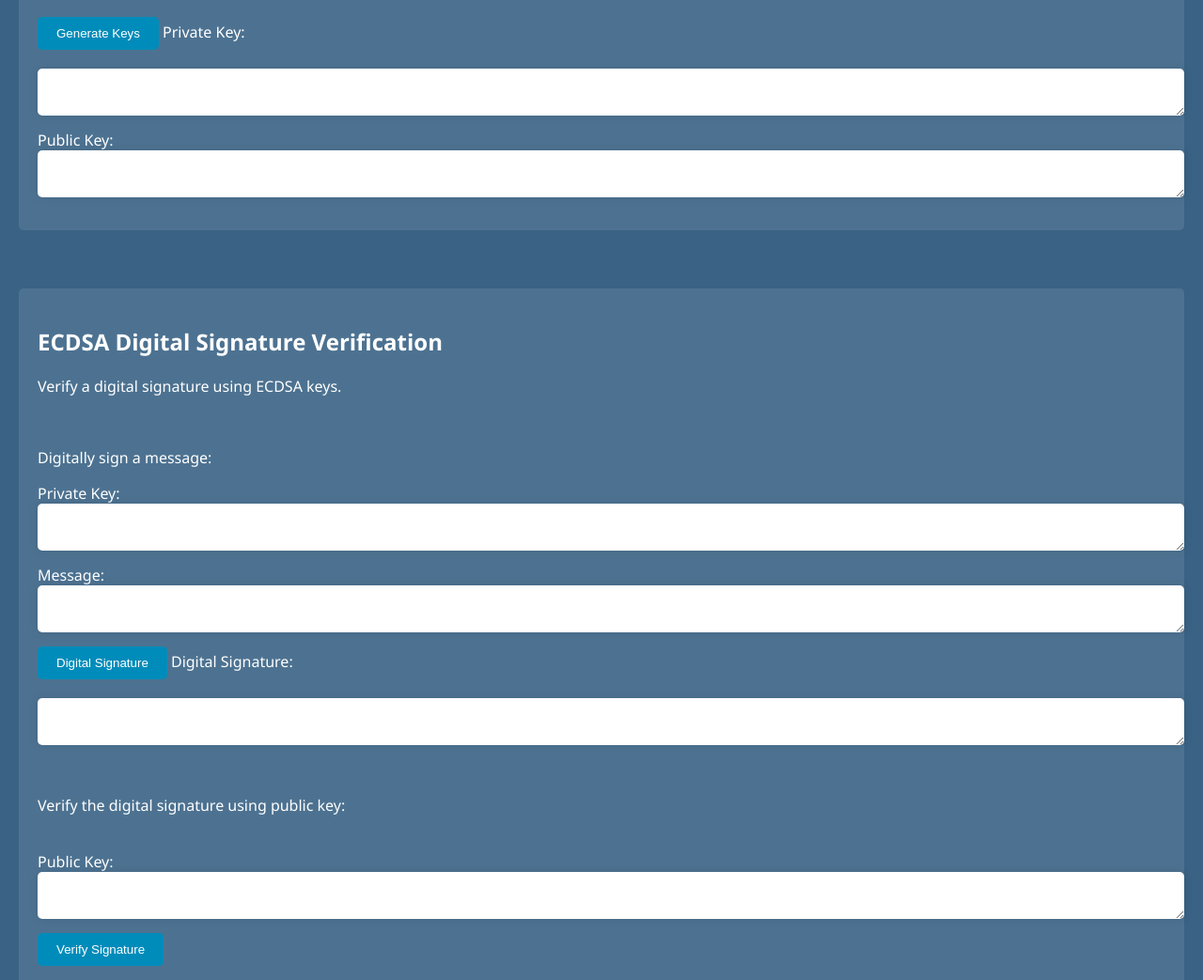
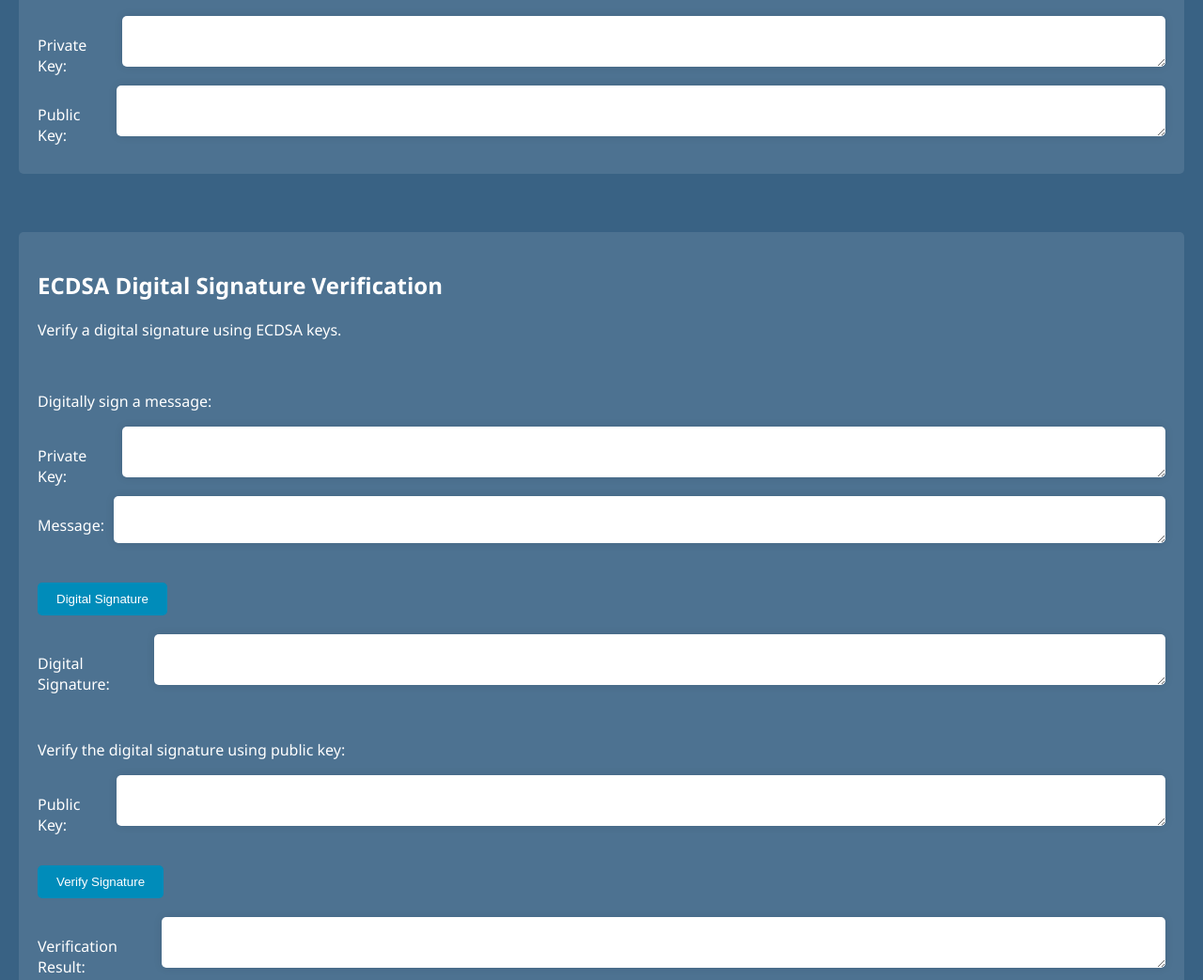
Before and after one commit to SHayati/SHayati.github.io, a plain HTML site: page crypto/index.html in a window 1280 px wide. Shown: the part 685-1728 px from the top of the page at 94% size. Drawn offline with nearby package versions, Linux system fonts and the light colour scheme.

Commit message:
Better styling

```diff
--- a/crypto/assets/css/style.css
+++ b/crypto/assets/css/style.css
@@ -2,6 +2,22 @@ body {
     margin: 20px;
     font-family: 'Segoe UI','Roboto', 'Open Sans', sans-serif, Tahoma, Geneva, Verdana;
 }
+
+label {
+    display: block;
+    margin-top: 20px;
+}
+
+.input-group {
+    display: flex;
+    justify-content: space-between;
+    margin-bottom: 10px;
+}
+
+    .input-group label {
+        margin-right: 10px;
+    }
+
 
 textarea {
     width: 100%;
--- a/crypto/index.html
+++ b/crypto/index.html
@@ -17,12 +17,15 @@
         <section>
             <h2>SHA256</h2>
             <p>Enter text to compute its SHA256 hash.</p>
+            <div class="input-group">
                 <label for="sha-input">Input:</label>
                 <textarea id="sha-input" ng-model="shaInput"></textarea>
+            </div>
             <button id="sha-button" ng-click="computeSHA256()">Compute SHA256</button>
-            <br />
+            <div class="input-group">
                 <label for="sha-output">Output:</label>
                 <textarea id="sha-output" ng-model="shaOutput" readonly></textarea>
+            </div>
         </section>
         <br />
         <!-- Section 2: ECDSA Key Pair -->
@@ -33,12 +36,15 @@
                 The public served as the account number while the private key serve as the password.
                 Thus you can share the public key with the public, but you must keep your private key, of course private.
             </p>
-            <br />
             <button id="ecdsa-button" ng-click="generateKeys()">Generate Keys</button>
+            <div class="input-group">
                 <label for="ecdsa-private">Private Key:</label>
                 <textarea id="ecdsa-private" ng-model="ecdsaPrivate" readonly></textarea>
+            </div>
+            <div class="input-group">
                 <label for="ecdsa-public">Public Key:</label>
                 <textarea id="ecdsa-public" ng-model="ecdsaPublic" readonly></textarea>
+            </div>
         </section>
 
         <br />
@@ -49,24 +55,32 @@
             <p>Verify a digital signature using ECDSA keys.</p>
             <br />
             <p>Digitally sign a message:</p>
+            <div class="input-group">
                 <label for="ecdsa-verify-private">Private Key:</label>
                 <textarea id="ecdsa-verify-private" ng-model="ecdsaVerifyPrivate"></textarea>
+            </div>
+            <div class="input-group">
                 <label for="ecdsa-verify-message">Message:</label>
                 <textarea id="ecdsa-verify-message" ng-model="ecdsaVerifyMessage"></textarea>
+            </div>
             <br />
             <button id="ecdsa-signature-button" ng-click="digiatlSignature()">Digital Signature</button>
+            <div class="input-group">
                 <label for="ecdsa-verify-signature">Digital Signature:</label>
                 <textarea id="ecdsa-verify-signature" ng-model="ecdsaVerifySignature"></textarea>
-            <br />
+            </div>
             <br />
             <p>Verify the digital signature using public key:</p>
-            <br />
+            <div class="input-group">
                 <label for="ecdsa-verify-public">Public Key:</label>
                 <textarea id="ecdsa-verify-public" ng-model="ecdsaVerifyPublic"></textarea>
+            </div>
+            <br />
             <button id="ecdsa-verify-button" ng-click="verifySignature()">Verify Signature</button>
-            <br />
+            <div class="input-group">
                 <label for="ecdsa-verify-result">Verification Result:</label>
                 <textarea id="ecdsa-verify-result" ng-model="ecdsaVerifyResult" readonly style="background-color: {{ecdsaVerifyResultColor}}; color: white;"></textarea>
+            </div>
         </section>
 
     </div>
```
Lines whose indentation alone changed are shown as unchanged.
